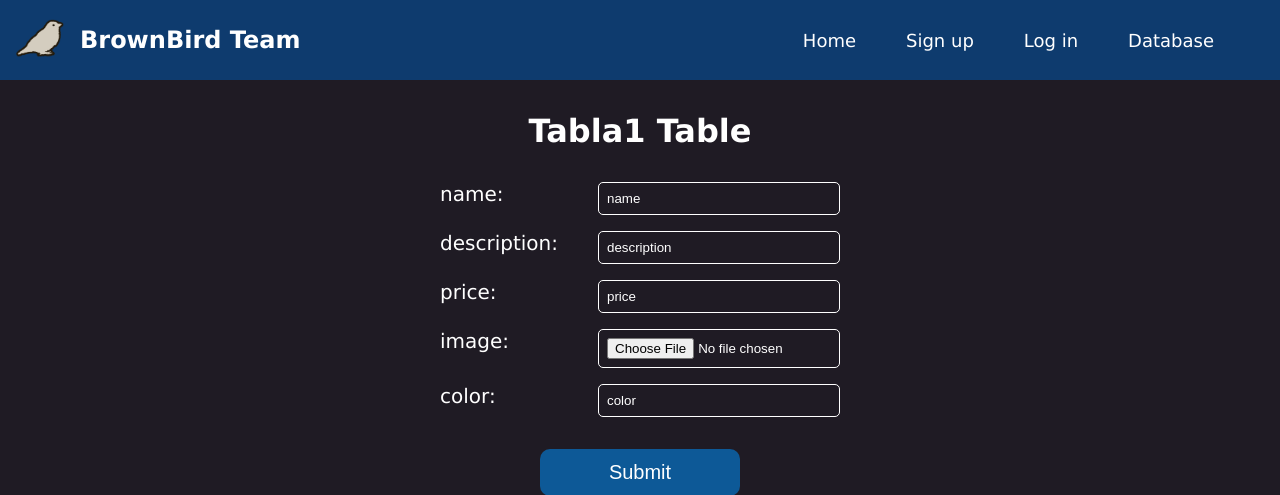
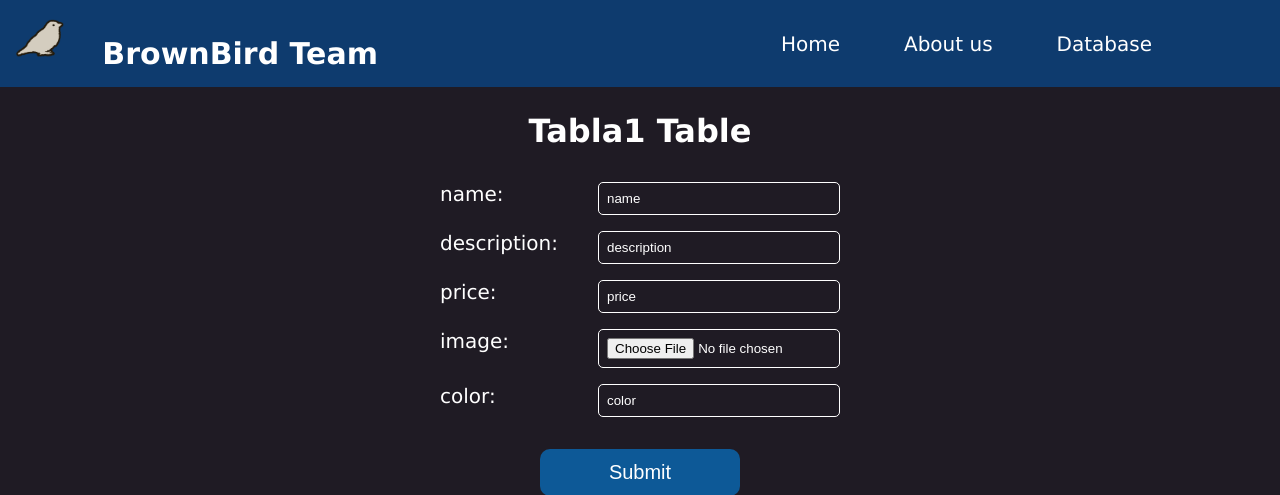
Before and after one commit to brownbird-team/direct-sql, a PHP site: page / in a window 1280 px wide. Shown: the top 495 px of the page. Run offline with PHP 8.4, Linux system fonts and the light colour scheme; data that the repository does not hold is empty.

Commit message:
Mijenjam kod nav bara i dodajem responzivni dizajn

```diff
--- a/elements/cars_insert_form.php
+++ b/elements/cars_insert_form.php
@@ -66,4 +66,13 @@ if ($request_method === 'POST') {
     ?>
 
     <input type="submit">
+    <script>
+        const burger = document.querySelector('.burger');
+        const navLinks = document.querySelector('.nav-links');
+
+        burger.addEventListener('click', () => {
+            navLinks.classList.toggle('active');
+            burger.classList.toggle('active');
+        });
+    </script>
 </form>
--- a/elements/navigation_bar.php
+++ b/elements/navigation_bar.php
@@ -1,15 +1,14 @@
 <nav class="navbar">
         <div class="logo-container">
             <img src="images/logo.png" class="imglogo">
-        <a href="#" class="logo">BrownBird Team</a>
+            <a class="logo">BrownBird Team</a>
         </div>
         <ul class="nav-links">
             <li><a href="#">Home</a></li>
-        <li><a href="#">Sign up</a></li>
-        <li><a href="#">Log in</a></li>
+            <li><a href="#">About us</a></li>
             <li><a href="#">Database</a></li>
         </ul>
-    <div class="burger">
+        <div class="burger" id="burger">
             <div class="line1"></div>
             <div class="line2"></div>
             <div class="line3"></div>
--- a/index.php
+++ b/index.php
@@ -14,11 +14,8 @@
     <link rel='stylesheet' type='text/css' href='styles/responsive.css'/>
 </head>
 <body>
-    <!-- <iframe src="navigation_bar.php" width="100%" frameborder="0"></iframe> -->
-
     <?php require __DIR__ . '/elements/navigation_bar.php' ?>
 
-    <!-- <img src="images/logo.png" class="imglogo"> -->
     <div class="container">
         <h1><?php echo ucwords($config['table_name']) ?> Table</h1>
 
--- a/styles/nav_bar.css
+++ b/styles/nav_bar.css
@@ -2,35 +2,26 @@
     display: flex;
     justify-content: space-between;
     align-items: center;
-    background-color: #0e3b6e;
-    padding: 16px;
-    font-size: 18px;
+    width: 100%;
+    padding: 1rem;
+    font-size: 20px;
     position: fixed;
     top: 0;
     left: 0;
     right: 0;
-    height: 3rem;
     z-index: 999;
+    color: white;
+    background-color: #0e3b6e;
 }
-
-.logo-container {
-    display: flex;
-    align-items: center;
-    gap: 1rem;
+.logo {
+    font-size: 30px;
+    font-weight: bold;
+    margin-left: 2rem;
 }
-
 .imglogo {
     height: 3rem;
     width: 3rem;
 }
-
-.logo {
-    color: #fff;
-    font-size: 24px;
-    font-weight: bold;
-    text-decoration: none;
-}
-
 .nav-links {
     display: flex;
     justify-content: center;
@@ -38,33 +29,31 @@
     list-style: none;
     margin: 0;
     padding: 0;
+    margin-right: 5rem;
 }
-
-.nav-links li {
-    margin-right: 50px;
+.nav-links > li {
+    margin-right: 4rem;
     white-space: nowrap;
 }
 .nav-links a {
-    color: #fff;
     text-decoration: none;
     transition: all 0.2s ease-out;
     position: relative;
 }
-
-.nav-links a:before {
+.nav-links a::before {
     content: '';
     position: absolute;
     width: 100%;
     height: 2px;
     bottom: -2px;
     left: 0;
-    background-color: #fff;
+    background-color: white;
     visibility: hidden;
     transform: scaleX(0);
     transition: all 0.2s ease-out;
 }
 
-.nav-links a:hover:before {
+.nav-links a:hover::before {
     visibility: visible;
     transform: scaleX(1);
 }
@@ -73,12 +62,18 @@
     display: none;
     cursor: pointer;
 }
-
 .burger div {
     width: 25px;
     height: 3px;
-    background-color: #fff;
+    background-color: white;
     margin: 5px;
-    margin-right: 20px;
+    margin-right: 5rem;
+    margin-top: 1px;
     transition: all 0.3s ease-out;
 }
+span {
+    color: orange;
+}
+.nav-links a {
+    color: white;
+}
```
Also changed, not shown: styles/responsive.css (+27 -34 lines). Lines whose indentation alone changed are shown as unchanged.
